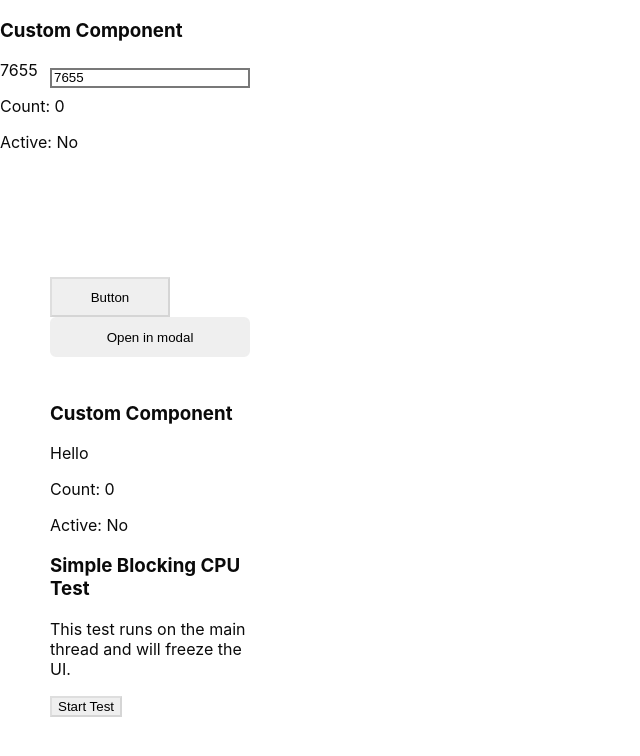
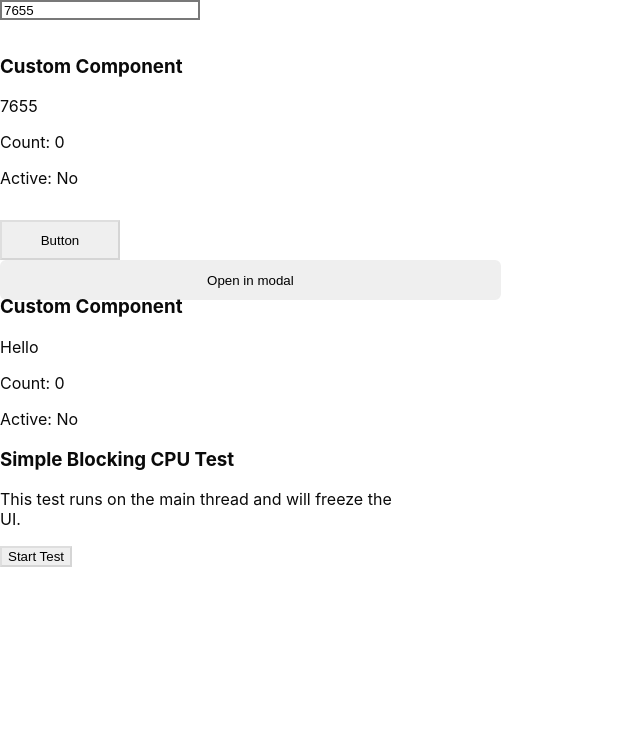
Before and after one commit to ilsur1103/my-project, a React (Vite) app: page / in a window 1280 px wide. Shown: the top 756 px of the page, without its empty margins (0-640 px from the left). Built offline with nearby package versions, Linux system fonts and the light colour scheme.

Commit message:
Update project: E-commerce Landing - 11/1/2025, 2:08:46 PM

```diff
--- a/preview.html
+++ b/preview.html
@@ -231,15 +231,15 @@ body {
     position: relative;
 
   ">
-    <input id="comp-1761407986406" type="text" placeholder="Enter text..." style="position: absolute; left: 50px; top: 49px; width: 200px; height: 20px">
-    <div id="comp-1761407992563" style="position: absolute; left: 50px; top: 115px; width: 200px; height: auto">
+    <input id="comp-1761407986406" type="text" placeholder="Enter text..." style="position: relative; left: 50px; top: 49px; width: 200px; height: 20px">
+    <div id="comp-1761407992563" style="position: relative; left: 50px; top: 115px; width: 441.68px; height: 96px">
 
     </div>
-    <div id="comp-1761564399738" style="position: absolute; left: 50px; top: 258.33333333333337px; width: 200px; height: auto; flex-direction: row; gap: 8px; padding: 0px; justify-content: flex-start; align-items: flex-start; flex-wrap: nowrap; display: flex">
+    <div id="comp-1761564399738" style="position: relative; left: 50px; top: 258.33px; width: 500.76px; height: 40px; flex-direction: row; gap: 8px; padding: 0px; justify-content: flex-start; align-items: flex-start; flex-wrap: nowrap; display: flex">
       <button id="comp-1761493557594" style="position: relative; left: 0px; top: 0px; width: 120px; height: 40px">Button</button>
       <button id="comp-1761494794693" style="position: relative; left: 0px; top: 0px; width: 100%; height: 40px">Button</button>
     </div>
-    <div id="comp-1761894659513" style="position: absolute; left: 50px; top: 364.27px; width: 200px; height: auto; flex-direction: row; gap: 8px; padding: 0px; justify-content: flex-start; align-items: flex-start; flex-wrap: nowrap; display: flex">
+    <div id="comp-1761894659513" style="position: relative; left: 50px; top: 364.27px; width: 401.94px; height: 216px; flex-direction: row; gap: 8px; padding: 0px; justify-content: flex-start; align-items: flex-start; flex-wrap: nowrap; display: flex">
       <div id="comp-1761820012647" style="position: relative; left: 0px; top: 0px; width: 200px; height: 100px">
 
       </div>
--- a/project.json
+++ b/project.json
@@ -2,7 +2,7 @@
   "id": "1",
   "name": "E-commerce Landing",
   "description": "Modern e-commerce landing page",
-  "lastModified": "2025-11-01T05:29:16.972Z",
+  "lastModified": "2025-11-01T09:08:43.146Z",
   "components": [],
   "pages": [
     {
@@ -37,7 +37,7 @@
             "width": 200,
             "height": 20
           },
-          "positionType": "absolute",
+          "positionType": "relative",
           "responsiveProps": {
             "desktop": {
               "value": {
@@ -70,10 +70,10 @@
             "y": 115
           },
           "size": {
-            "width": 200,
-            "height": "auto"
+            "width": 441.68,
+            "height": 96
           },
-          "positionType": "absolute",
+          "positionType": "relative",
           "customComponentCode": "import React from 'react';\n\ninterface CustomComponentProps {\n  // Define your props here (these will appear in the Property Panel)\n  text?: string;\n  title?: string;\n  count?: number;\n  isActive?: boolean;\n  className?: string;\n}\n\nexport default function CustomComponent({ \n  text = 'Hello', \n  title = 'Custom Component',\n  count = 0,\n  isActive = false,\n  className \n}: CustomComponentProps) {\n  return (\n    <div className={className}>\n      <h3>{title}</h3>\n      <p>{text}</p>\n      <p>Count: {count}</p>\n      <p>Active: {isActive ? 'Yes' : 'No'}</p>\n    </div>\n  );\n}\n",
           "responsiveProps": {
             "desktop": {
@@ -99,13 +99,13 @@
           },
           "position": {
             "x": 50,
-            "y": 258.33333333333337
+            "y": 258.33
           },
           "size": {
-            "width": 200,
-            "height": "auto"
+            "width": 500.76,
+            "height": 40
           },
-          "positionType": "absolute",
+          "positionType": "relative",
           "layout": "flex",
           "children": [
             {
@@ -186,10 +186,10 @@
             "y": 364.27
           },
           "size": {
-            "width": 200,
-            "height": "auto"
+            "width": 401.94,
+            "height": 216
           },
-          "positionType": "absolute",
+          "positionType": "relative",
           "layout": "flex",
           "children": [
             {
@@ -251,7 +251,7 @@
         "width": "",
         "flexDirection": "column",
         "fontFamily": "Inter, sans-serif",
-        "display": "block",
+        "display": "flex",
         "gap": "16px"
       }
     },
@@ -334,9 +334,7 @@
   "github": {
     "owner": "ilsur1103",
     "repo": "my-project",
-    "defaultBranch": "main",
-    "activeBranch": "main",
-    "lastSync": "2025-11-01T05:29:00.243Z"
+    "defaultBranch": "main"
   },
   "currentPageId": "page-1761407980108",
   "customComponents": [
--- a/src/pages/Home.css
+++ b/src/pages/Home.css
@@ -1,9 +1,7 @@
 /* Styles for Home page */
 
 .home-input-comp-1761407986406 {
-  position: absolute;
-  left: 50px;
-  top: 49px;
+  position: relative;
   width: 200px;
   height: 20px;
   border: 1px solid;
@@ -12,19 +10,15 @@
 }
 
 .home-custom-1761407990444-comp-1761407992563 {
-  position: absolute;
-  left: 50px;
-  top: 115px;
-  width: 200px;
-  height: auto;
+  position: relative;
+  width: 441.68px;
+  height: 96px;
 }
 
 .home-flex-comp-1761564399738 {
-  position: absolute;
-  left: 50px;
-  top: 258.33333333333337px;
-  width: 200px;
-  height: auto;
+  position: relative;
+  width: 500.76px;
+  height: 40px;
   flex-direction: row;
   gap: 8px;
   padding: 0px;
@@ -49,11 +43,9 @@
 }
 
 .home-flex-comp-1761894659513 {
-  position: absolute;
-  left: 50px;
-  top: 364.27px;
-  width: 200px;
-  height: auto;
+  position: relative;
+  width: 401.94px;
+  height: 216px;
   flex-direction: row;
   gap: 8px;
   padding: 0px;
--- a/src/pages/Home.tsx
+++ b/src/pages/Home.tsx
@@ -21,8 +21,10 @@ export default function Home({ openModal }: { openModal: (pageId: string, option
   const pageContainerStyle = {
     position: 'relative',
     margin: '0 auto',
-    display: 'block',
-    fontFamily: 'Inter, sans-serif'
+    display: 'flex',
+    fontFamily: 'Inter, sans-serif',
+    flexDirection: 'column',
+    gap: '16px'
   } as const;
 
   return (
```
Also changed, not shown: 2 other files (tests, documents, lock files or other folders).
